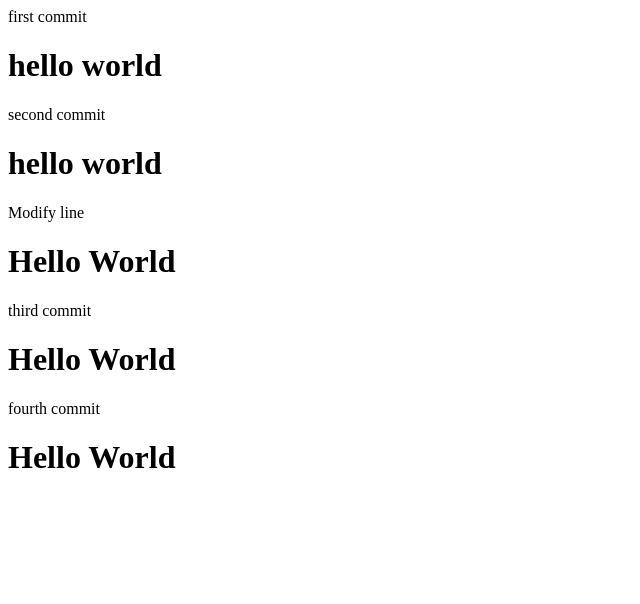
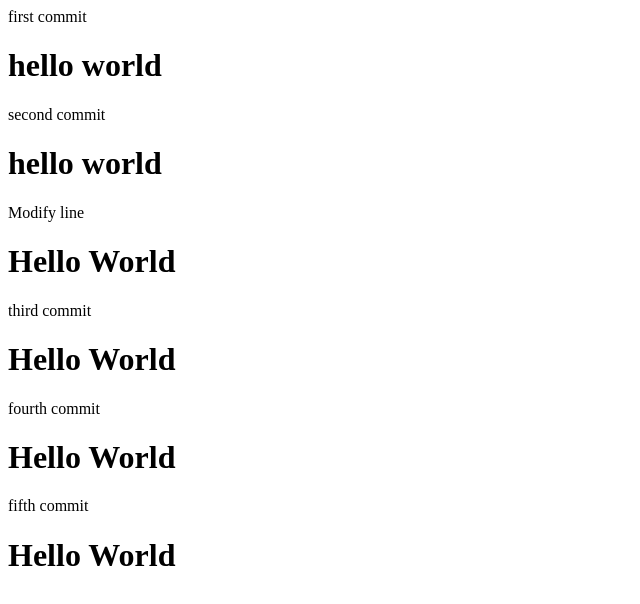
Before and after one commit to Sangwonsdsd/opensw, a plain HTML site: page index.html in a window 1280 px wide. Shown: the whole page, without its empty margins (0-640 px from the left). Drawn offline with Linux system fonts and the light colour scheme.

Commit message:
fifth commit

```diff
--- a/index.html
+++ b/index.html
@@ -19,6 +19,9 @@
 
     fourth commit
     <h1>Hello World</h1>
+
+    fifth commit
+    <h1>Hello World</h1>
 </body>
 
 </html>
```
